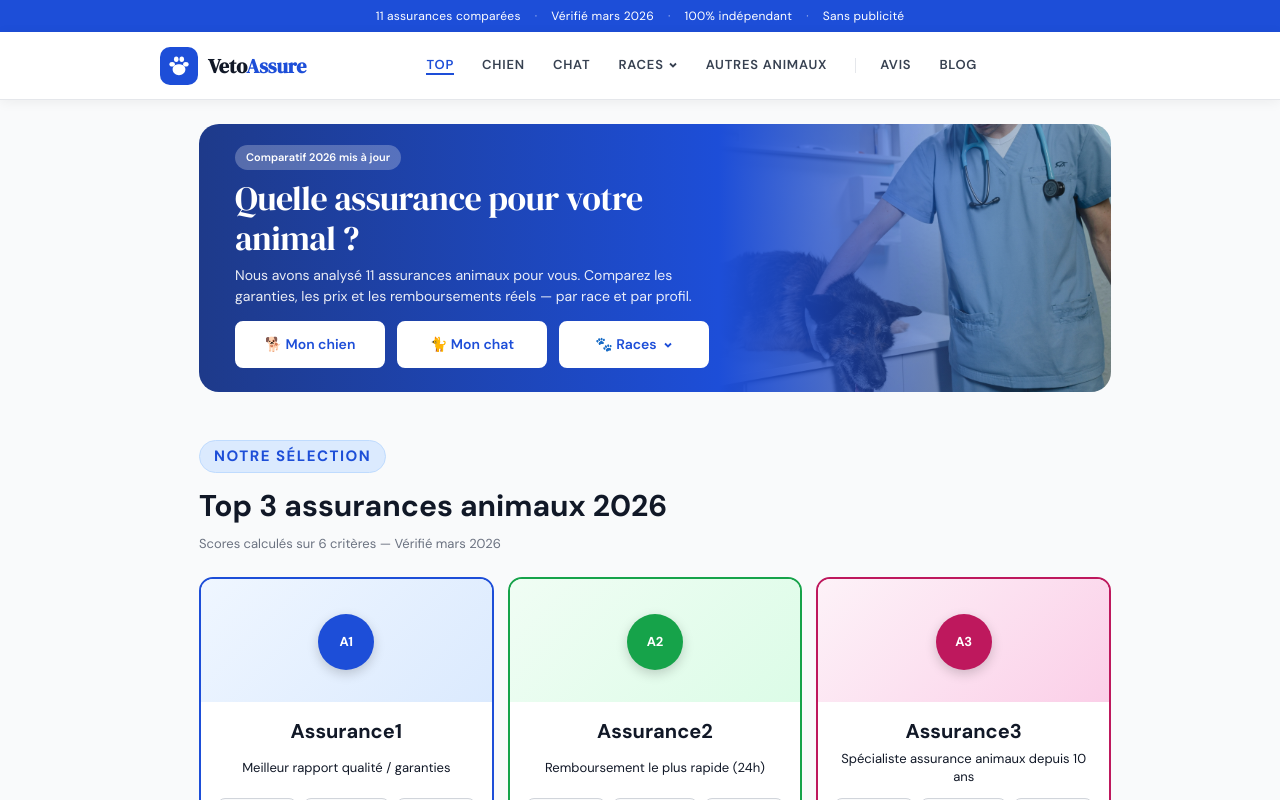
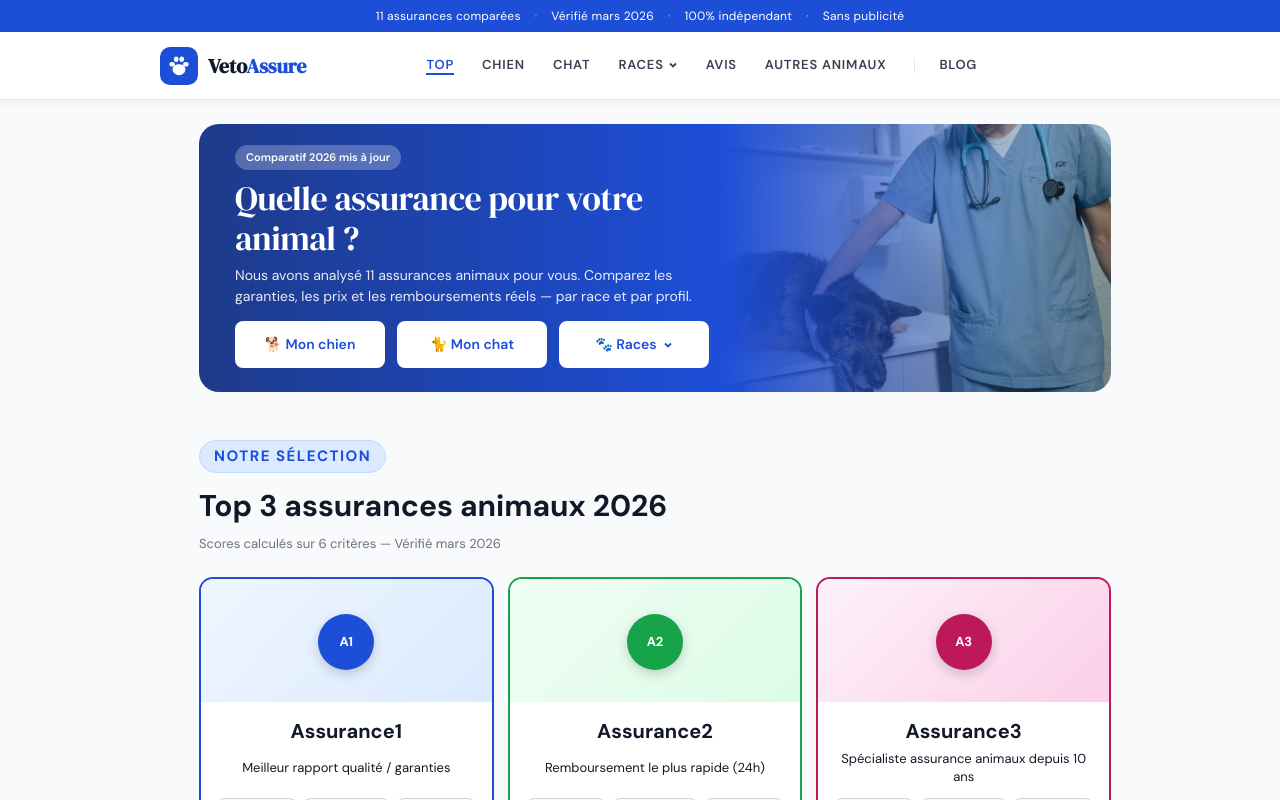
Before and after one commit to darkmana12/VetoAssure, a Next.js app: page / in a window 1280 px wide. Shown: the top 800 px of the page. Built offline with nearby package versions, Linux system fonts and the light colour scheme.

Commit message:
Nav : déplacer Avis entre Races et Autres animaux
Avis devient un onglet primaire (groupe avec Chien/Chat/Races),
Blog seul reste à droite après le séparateur.

Co-Authored-By: Claude Opus 4.7 <noreply@anthropic.com>

```diff
--- a/components/Nav.tsx
+++ b/components/Nav.tsx
@@ -86,11 +86,9 @@ export default function Nav() {
               </div>
             </li>
 
+            <li><Link href="/avis" className={`nav-link${isActive('/avis') ? ' active' : ''}`}>Avis</Link></li>
             <li><Link href="/autres-animaux" className={`nav-link${isActive('/autres-animaux') ? ' active' : ''}`}>Autres animaux</Link></li>
             <li style={{ marginLeft: 'auto', paddingLeft: 24, borderLeft: '1px solid var(--border)' }}>
-              <Link href="/avis" className={`nav-link${isActive('/avis') ? ' active' : ''}`}>Avis</Link>
-            </li>
-            <li>
               <Link href="/blog" className={`nav-link${isActive('/blog') ? ' active' : ''}`}>Blog</Link>
             </li>
           </ul>
```
